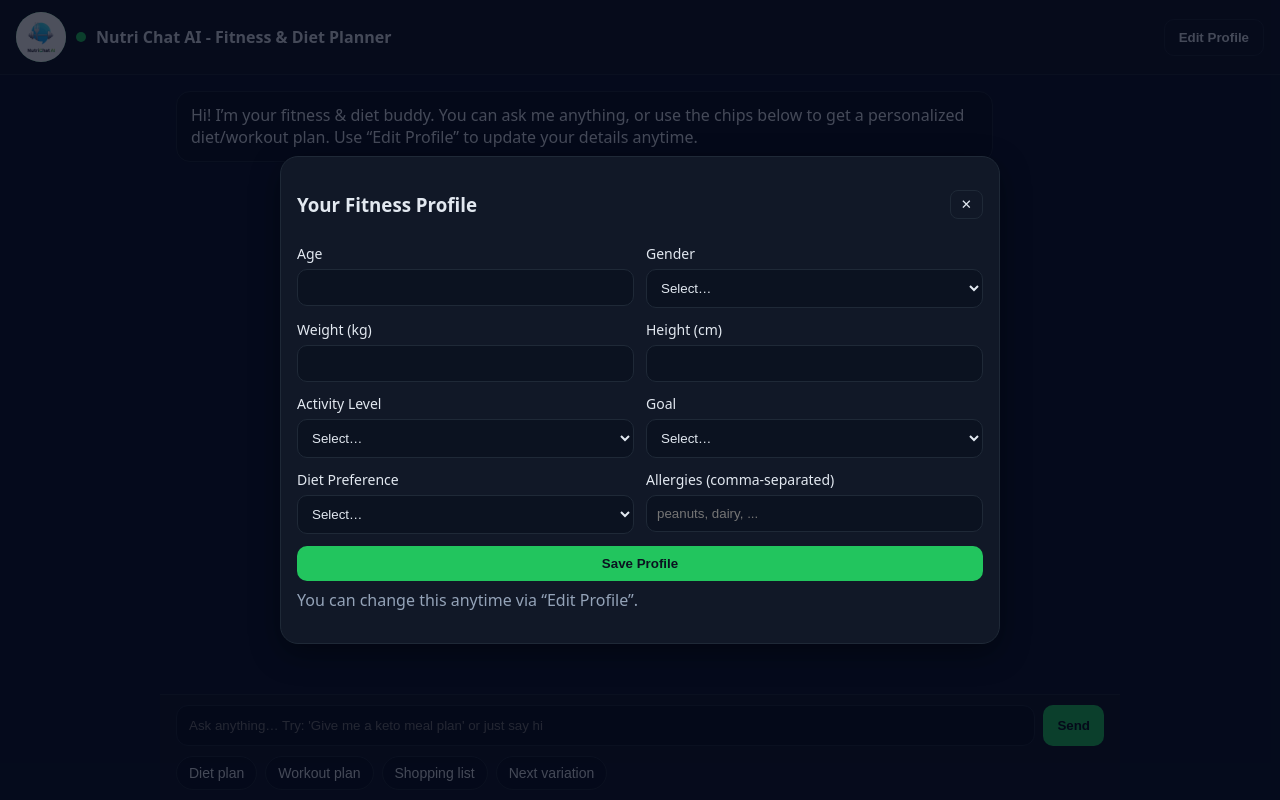
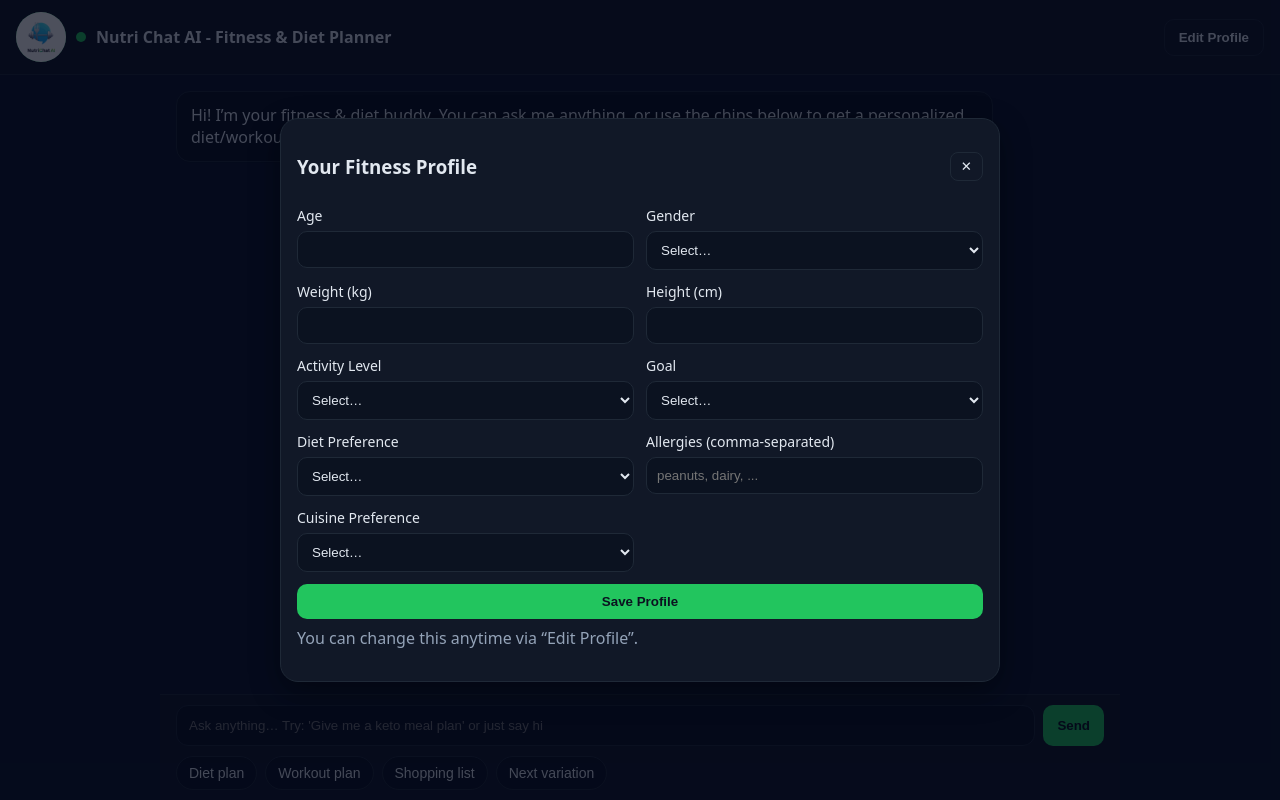
Before and after one commit to Jan-Ponti/Fitness-AI-Agent, a Flask app: page / in a window 1280 px wide. Run offline with Flask 3, Linux system fonts and the light colour scheme.

Commit message:
Added cuisine preference to user profile

```diff
--- a/app.py
+++ b/app.py
@@ -43,6 +43,7 @@ def build_system_preamble(profile: Dict[str, Any]) -> str:
     weight = profile.get("weight", "")
     goal = profile.get("goal", "")
     diet = profile.get("diet", "")
+    cuisine = profile.get("cuisine", "")
     activity = profile.get("activity", "")
     allergies = profile.get("allergies", "")
 
@@ -56,6 +57,7 @@ def build_system_preamble(profile: Dict[str, Any]) -> str:
         f"- Weight: {weight} kg\n"
         f"- Goal: {goal}\n"
         f"- Diet Preference: {diet}\n"
+        f"- Cuisine: {cuisine or 'none'}\n"
         f"- Activity Level: {activity}\n"
         f"- Allergies: {allergies or 'none'}\n"
     )
--- a/static/app.js
+++ b/static/app.js
@@ -69,6 +69,7 @@ profileForm.addEventListener("submit", (e) => {
   data.activity = data.activity || "";
   data.goal = (data.goal || "").toLowerCase();
   data.diet = (data.diet || "").toLowerCase();
+  data.cuisine = (data.cuisine || "");
   data.allergies = (data.allergies || "").trim();
 
   profile = data;
--- a/templates/index.html
+++ b/templates/index.html
@@ -95,6 +95,16 @@
         <label>Allergies (comma-separated)
           <input type="text" name="allergies" placeholder="peanuts, dairy, ..." />
         </label>
+        <label>Cuisine Preference
+          <select name="cuisine">
+            <option value="">Select…</option>
+            <option>Italian</option>
+            <option>Chinese</option>
+            <option>Indian</option>
+            <option>Mexican</option>
+            <option>Japanese</option>
+          </select>
+        </label>
         <div class="row span2">
           <button type="submit" class="btn primary" style="width:100%;">Save Profile</button>
         </div>
```
